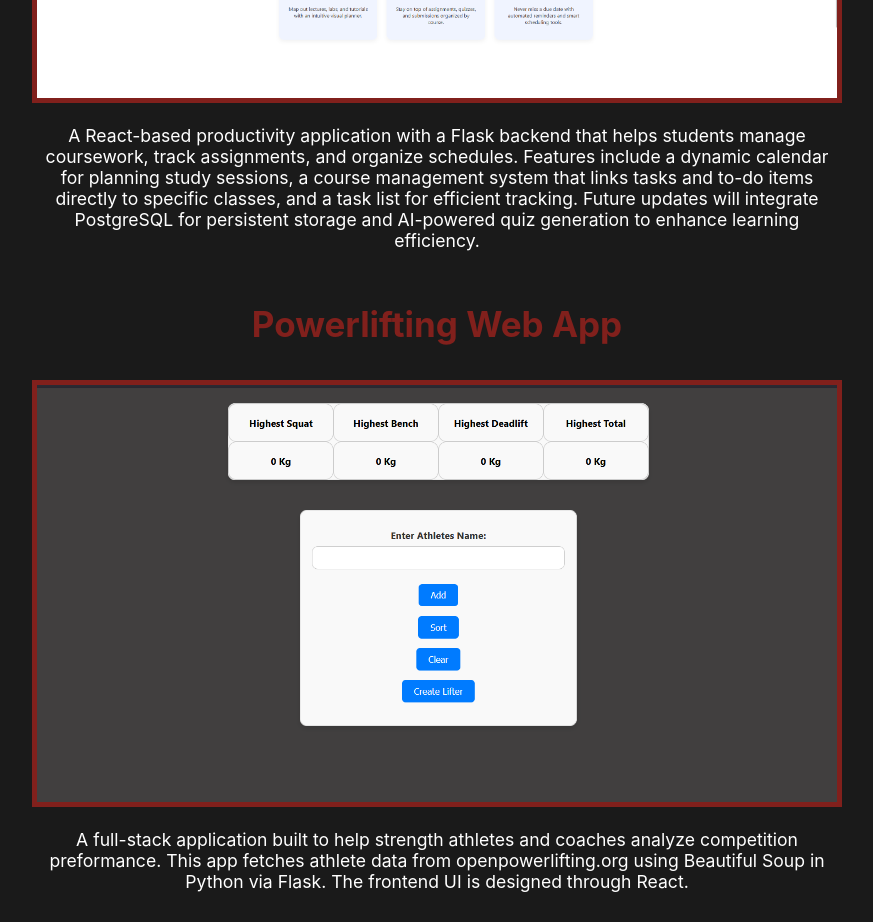
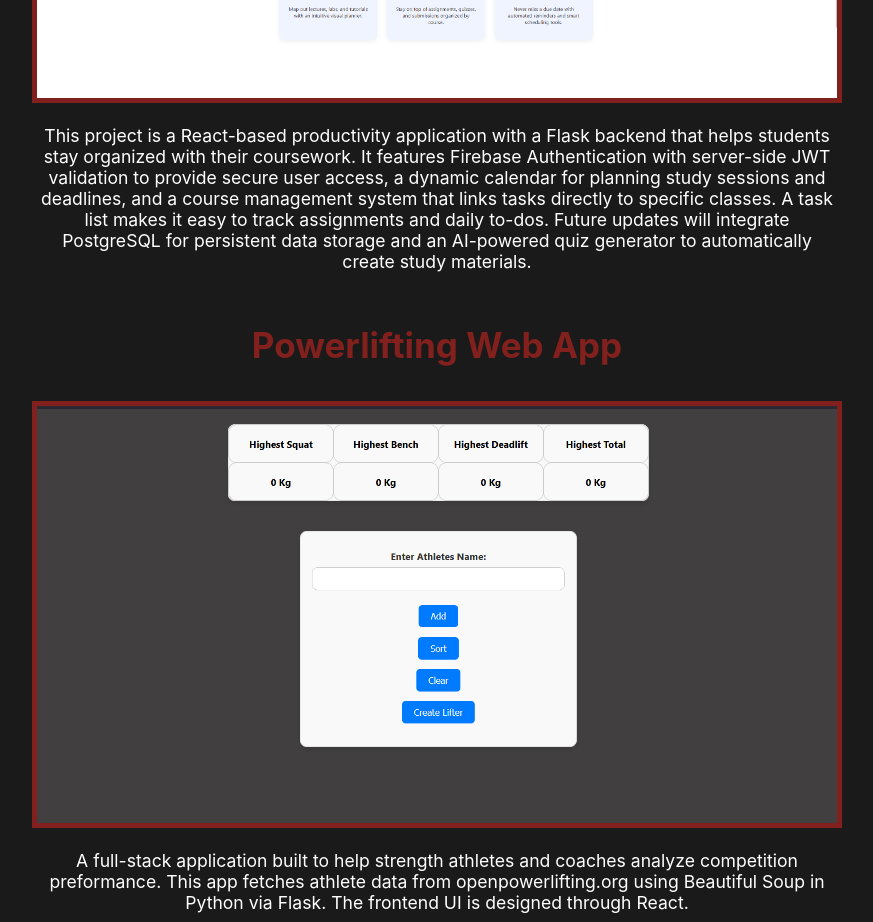
Before and after one commit to LReed03/portfolio, a React (Create React App) app: page / in a window 1280 px wide. Shown: the part 2200-3122 px from the top of the page, without its empty margins (203-1076 px from the left). Built offline with nearby package versions, Linux system fonts and the light colour scheme.

Commit message:
Changed Resume and Updated description of course dashboard project

```diff
--- a/src/Projects.js
+++ b/src/Projects.js
@@ -11,7 +11,7 @@ function Projects(){
         <div className="projects-container">
             <h2>Projects</h2>
             <ProjectItem img={courseTrack}
-            description={"A React-based productivity application with a Flask backend that helps students manage coursework, track assignments, and organize schedules. Features include a dynamic calendar for planning study sessions, a course management system that links tasks and to-do items directly to specific classes, and a task list for efficient tracking. Future updates will integrate PostgreSQL for persistent storage and AI-powered quiz generation to enhance learning efficiency."}
+            description={"This project is a React-based productivity application with a Flask backend that helps students stay organized with their coursework. It features Firebase Authentication with server-side JWT validation to provide secure user access, a dynamic calendar for planning study sessions and deadlines, and a course management system that links tasks directly to specific classes. A task list makes it easy to track assignments and daily to-dos. Future updates will integrate PostgreSQL for persistent data storage and an AI-powered quiz generator to automatically create study materials."}
             title={"Course Management & AI Study Assistant"}/>
             <ProjectItem img={powerlifting}
             description = {"A full-stack application built to help strength athletes and coaches analyze competition preformance. This app fetches athlete data from openpowerlifting.org using Beautiful Soup in Python via Flask. The frontend UI is designed through React."}
```
Also changed, not shown: 1 other file (tests, documents, lock files or other folders).
